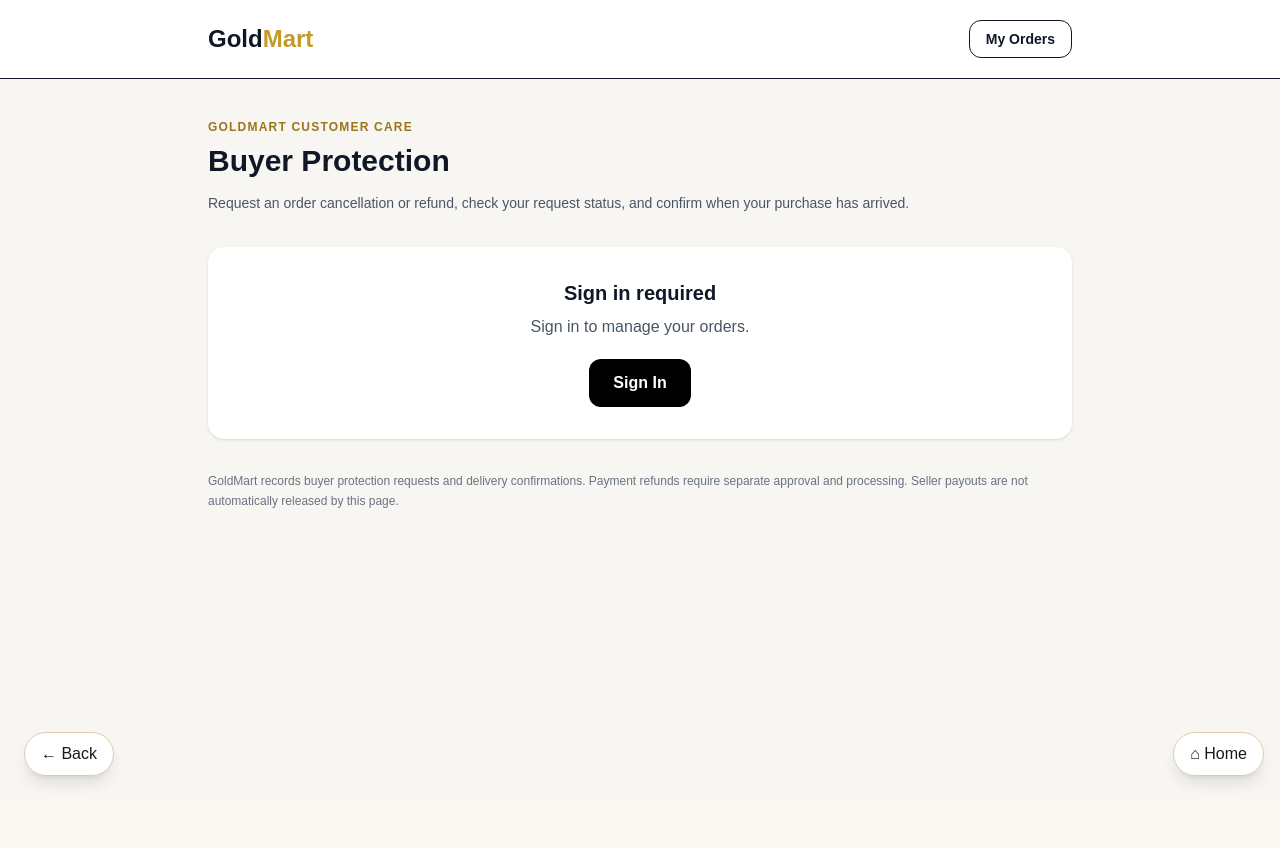
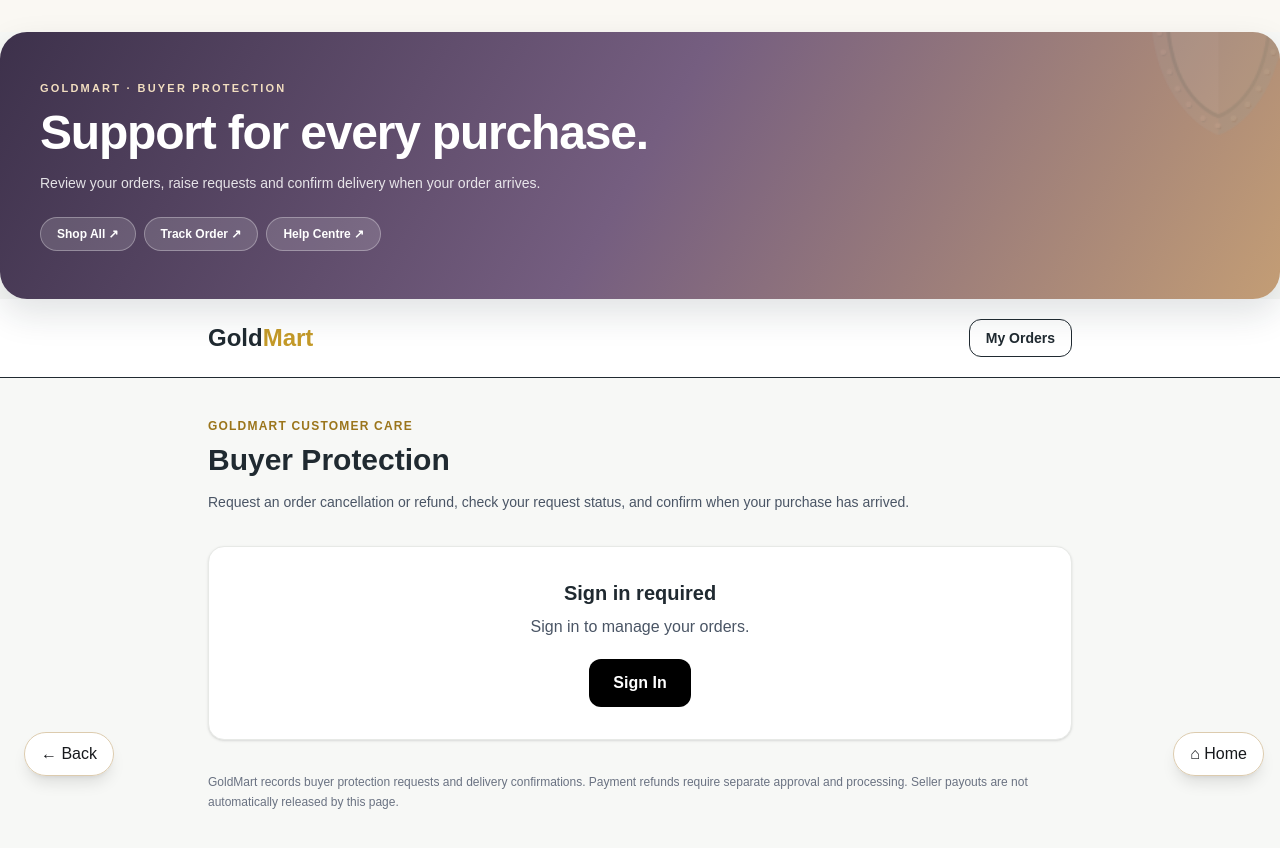
Before and after one commit to oscar1-max/Gold-mart-Ybsr, a Next.js app: page /order-protection in a window 1280 px wide. Shown: the top 848 px of the page. Before the commit the page ends 800 px from the top, so only its background shows below. Built offline with nearby package versions, Linux system fonts and the light colour scheme.

Commit message:
Refresh Buyer protection visual design without changing handlers

```diff
--- a/app/order-protection/page.tsx
+++ b/app/order-protection/page.tsx
@@ -390,7 +390,21 @@ export default function OrderProtectionPage() {
   }
 
   return (
-    <main className="min-h-screen bg-[#F7F6F2] text-gray-900">
+    <main className="min-h-screen bg-[#F7F8F6] pb-28 text-[#202A31] md:pb-14">
+      <section aria-label="Buyer protection introduction" className="relative mx-auto mt-5 max-w-7xl overflow-hidden rounded-[27px] px-6 py-8 text-white shadow-[0_15px_35px_rgba(25,39,46,0.13)] sm:mt-8 sm:px-10 sm:py-12" style={{ background: "linear-gradient(120deg,#3D314B,#755E80,#C39D75)" }}>
+        <div className="pointer-events-none absolute -right-8 -top-14 text-[150px] leading-none opacity-10" aria-hidden="true">🛡️</div>
+        <div className="relative">
+          <p className="text-[11px] font-extrabold uppercase tracking-[0.2em] text-[#F2DEC0]">GoldMart · Buyer protection</p>
+          <h2 className="mt-3 max-w-2xl text-3xl font-black tracking-tight sm:text-5xl">Support for every purchase.</h2>
+          <p className="mt-3 max-w-xl text-sm leading-7 text-white/85">Review your orders, raise requests and confirm delivery when your order arrives.</p>
+          <div className="mt-5 flex flex-wrap gap-2">
+            <Link href="/shop" className="rounded-full border border-white/30 bg-white/15 px-4 py-2 text-xs font-bold text-white transition hover:bg-white/25">Shop All ↗</Link>
+            <Link href="/track-order" className="rounded-full border border-white/30 bg-white/15 px-4 py-2 text-xs font-bold text-white transition hover:bg-white/25">Track Order ↗</Link>
+            <Link href="/help" className="rounded-full border border-white/30 bg-white/15 px-4 py-2 text-xs font-bold text-white transition hover:bg-white/25">Help Centre ↗</Link>
+          </div>
+        </div>
+      </section>
+
       <header className="border-b bg-white">
         <div className="mx-auto flex max-w-4xl items-center justify-between gap-3 px-4 py-5">
           <Link
@@ -428,7 +442,7 @@ export default function OrderProtectionPage() {
         </p>
 
         {signedOut && (
-          <div className="mt-8 rounded-2xl bg-white p-8 text-center shadow-sm">
+          <div className="mt-8 rounded-2xl border border-[#E7E9E6] bg-white shadow-[0_5px_18px_rgba(24,42,50,0.045)] p-8 text-center shadow-sm">
             <h2 className="text-xl font-bold">
               Sign in required
             </h2>
@@ -447,7 +461,7 @@ export default function OrderProtectionPage() {
         )}
 
         {loading && !signedOut && (
-          <div className="mt-8 rounded-2xl bg-white p-8 text-center">
+          <div className="mt-8 rounded-2xl border border-[#E7E9E6] bg-white shadow-[0_5px_18px_rgba(24,42,50,0.045)] p-8 text-center">
             Loading your orders...
           </div>
         )}
@@ -456,7 +470,7 @@ export default function OrderProtectionPage() {
           !signedOut &&
           orders.length === 0 &&
           !error && (
-            <div className="mt-8 rounded-2xl bg-white p-8 text-center">
+            <div className="mt-8 rounded-2xl border border-[#E7E9E6] bg-white shadow-[0_5px_18px_rgba(24,42,50,0.045)] p-8 text-center">
               <p className="text-3xl">📦</p>
               <h2 className="mt-3 text-xl font-bold">
                 No orders found
@@ -479,7 +493,7 @@ export default function OrderProtectionPage() {
           !signedOut &&
           orders.length > 0 && (
             <div className="mt-8 space-y-5">
-              <div className="rounded-2xl bg-white p-6 shadow-sm">
+              <div className="rounded-2xl border border-[#E7E9E6] bg-white shadow-[0_5px_18px_rgba(24,42,50,0.045)] p-6 shadow-sm">
                 <label
                   htmlFor="order-select"
                   className="block text-sm font-bold"
@@ -511,7 +525,7 @@ export default function OrderProtectionPage() {
               </div>
 
               {selectedOrder && (
-                <div className="rounded-2xl bg-white p-6 shadow-sm">
+                <div className="rounded-2xl border border-[#E7E9E6] bg-white shadow-[0_5px_18px_rgba(24,42,50,0.045)] p-6 shadow-sm">
                   <div className="flex flex-wrap items-start justify-between gap-3">
                     <div>
                       <p className="text-sm text-gray-500">
@@ -556,7 +570,7 @@ export default function OrderProtectionPage() {
               )}
 
               {detailsLoading && (
-                <div className="rounded-2xl bg-white p-6">
+                <div className="rounded-2xl border border-[#E7E9E6] bg-white shadow-[0_5px_18px_rgba(24,42,50,0.045)] p-6">
                   Loading buyer protection details...
                 </div>
               )}
@@ -586,7 +600,7 @@ export default function OrderProtectionPage() {
                     {/* EXISTING REFUND REQUEST */}
 
                     {protection.refund_request && (
-                      <div className="rounded-2xl bg-white p-6 shadow-sm">
+                      <div className="rounded-2xl border border-[#E7E9E6] bg-white shadow-[0_5px_18px_rgba(24,42,50,0.045)] p-6 shadow-sm">
                         <h2 className="text-xl font-black">
                           Refund Request Status
                         </h2>
@@ -648,7 +662,7 @@ export default function OrderProtectionPage() {
                     {/* NEW REFUND REQUEST */}
 
                     {!hasRequest && (
-                      <div className="rounded-2xl bg-white p-6 shadow-sm">
+                      <div className="rounded-2xl border border-[#E7E9E6] bg-white shadow-[0_5px_18px_rgba(24,42,50,0.045)] p-6 shadow-sm">
                         <h2 className="text-xl font-black">
                           {requestLabel}
                         </h2>
@@ -706,7 +720,7 @@ export default function OrderProtectionPage() {
 
                     {/* DELIVERY CONFIRMATION */}
 
-                    <div className="rounded-2xl bg-white p-6 shadow-sm">
+                    <div className="rounded-2xl border border-[#E7E9E6] bg-white shadow-[0_5px_18px_rgba(24,42,50,0.045)] p-6 shadow-sm">
                       <h2 className="text-xl font-black">
                         Confirm Delivery
                       </h2>
```
